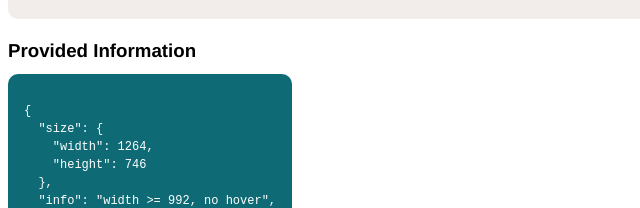
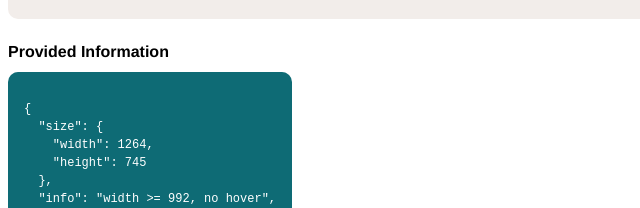
Before and after one commit to larsactionhero/hoversizedetect, a website built with Vite: page src/example/index.html in a window 1280 px wide. Shown: the part 436-644 px from the top of the page, 0-640 px from the left. Built offline with nearby package versions, Linux system fonts and the light colour scheme.

Commit message:
update example

```diff
--- a/src/example/index.html
+++ b/src/example/index.html
@@ -32,7 +32,7 @@
   document.addEventListener('DOMContentLoaded', () => {
     hoversizedetect.init();
   });</pre></code>
-    <h3>Provided Information</h3>
+    <h4>Provided Information</h4>
     <div id="example-output"></div>
     <p><strong>Note:</strong> you also can open your browser console to see debug output.</p>
     <script type="module" src="./js/example.js"></script>
```
Also changed, not shown: dist/example/index.html.
